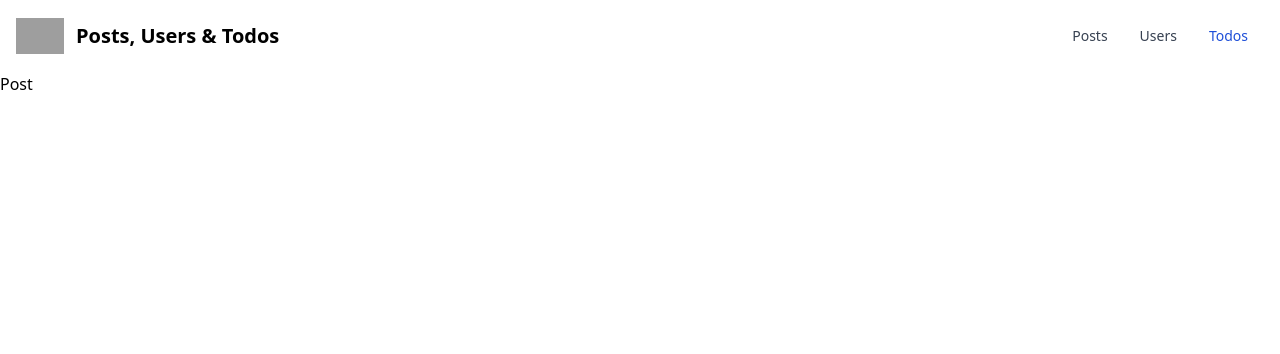
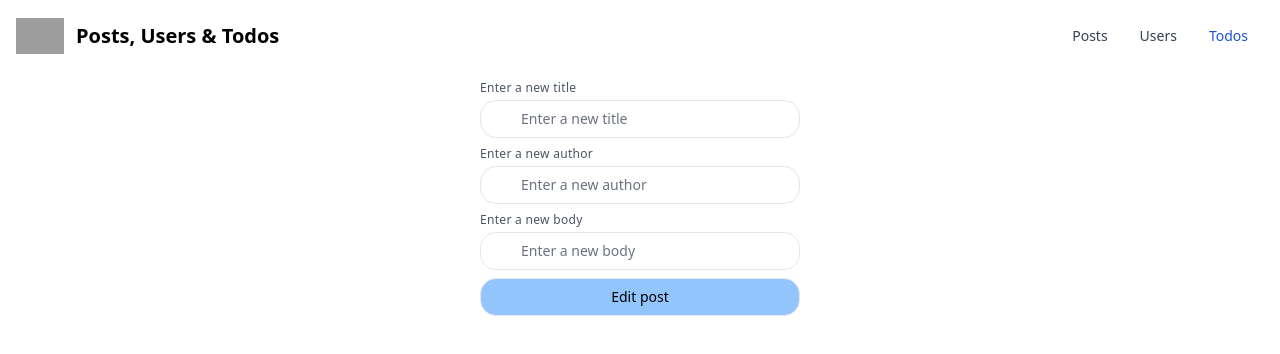
Before and after one commit to kboul/posts-users-todos-rtq, a React (Create React App) app: page /posts/10 in a window 1280 px wide. Shown: the top 354 px of the page. Built offline with nearby package versions, Linux system fonts and the light colour scheme; data requests are answered from the project's data file; grey boxes are pictures that could not be loaded.

Commit message:
Style fixes on reusable components

```diff
--- a/src/components/Button.tsx
+++ b/src/components/Button.tsx
@@ -1,6 +1,6 @@
 const className = {
   button:
-    "flex w-4/12 justify-center text-black text-sm px-4 py-2 border rounded-2xl text-center bg-blue-300 hover:bg-blue-400"
+    "flex justify-center text-black text-sm px-4 py-2 border rounded-2xl text-center bg-blue-300 hover:bg-blue-400"
 };
 
 interface ButtonProps {
@@ -8,5 +8,5 @@ interface ButtonProps {
 }
 
 export default function Button({ label }: ButtonProps) {
-  return <button className={className.button}>Add {label}</button>;
+  return <button className={className.button}>{label}</button>;
 }
--- a/src/components/Form.tsx
+++ b/src/components/Form.tsx
@@ -5,13 +5,14 @@ const className = {
 };
 
 interface FormProps {
+  classname?: string;
   children: ReactNode;
   onSubmit: (e: FormEvent<HTMLFormElement>) => void;
 }
 
-export default function Form({ children, onSubmit }: FormProps) {
+export default function Form({ children, classname, onSubmit }: FormProps) {
   return (
-    <form className={className.form} onSubmit={onSubmit}>
+    <form className={`${className.form} ${classname}`} onSubmit={onSubmit}>
       {children}
     </form>
   );
--- a/src/components/Input.tsx
+++ b/src/components/Input.tsx
@@ -3,7 +3,7 @@ import { ChangeEvent } from "react";
 const className = {
   label: "mb-1 text-xs tracking-wide text-gray-600",
   input:
-    "text-sm placeholder-gray-500 pl-10 pr-4 rounded-2xl border w-4/12 py-2 focus:outline-none mb-2"
+    "text-sm placeholder-gray-500 pl-10 pr-4 rounded-2xl border py-2 focus:outline-none mb-2"
 };
 
 interface InputProps {
--- a/src/pages/Post.tsx
+++ b/src/pages/Post.tsx
@@ -1,7 +1,25 @@
 import { useParams } from "react-router-dom";
+
+import { Button, Form, Input } from "../components";
+
+const className = {
+  container: "flex justify-center",
+  form: "w-3/12"
+};
 
 export default function Post() {
   const { postId } = useParams();
   console.log(postId);
-  return <div>Post</div>;
+
+  const handleSumbit = () => {};
+  return (
+    <div className={className.container}>
+      <Form classname={className.form} onSubmit={handleSumbit}>
+        <Input label="title" onChange={() => {}} value="" />
+        <Input label="author" onChange={() => {}} value="" />
+        <Input label="body" onChange={() => {}} value="" />
+        <Button label="Edit post" />
+      </Form>
+    </div>
+  );
 }
--- a/src/pages/Todos/Todos.tsx
+++ b/src/pages/Todos/Todos.tsx
@@ -5,8 +5,9 @@ import TodosTable from "./TodosTable";
 import { useAddTodoMutation, useGetTodosQuery } from "../../app/services/todos";
 
 const className = {
+  form: "w-6/12",
+  newTodoContainer: "flex justify-center",
   header: "text-xl font-bold my-2",
-  form: "flex flex-col mt-2",
   content: "flex flex-col",
   loader: "flex h-[100vh] justify-center items-center",
   container: "flex justify-center items-center"
@@ -37,7 +38,8 @@ export default function Todos() {
   };
 
   const newTodoContent = (
-    <Form onSubmit={handleSubmit}>
+    <div className={className.newTodoContainer}>
+      <Form classname={className.form} onSubmit={handleSubmit}>
         <Input
           label="todo"
           onChange={(e: ChangeEvent<HTMLInputElement>) =>
@@ -45,8 +47,9 @@ export default function Todos() {
           }
           value={newTodo}
         />
-      <Button label="todo" />
+        <Button label="Add todo" />
       </Form>
+    </div>
   );
 
   let content;
```
Lines whose indentation alone changed are shown as unchanged.
